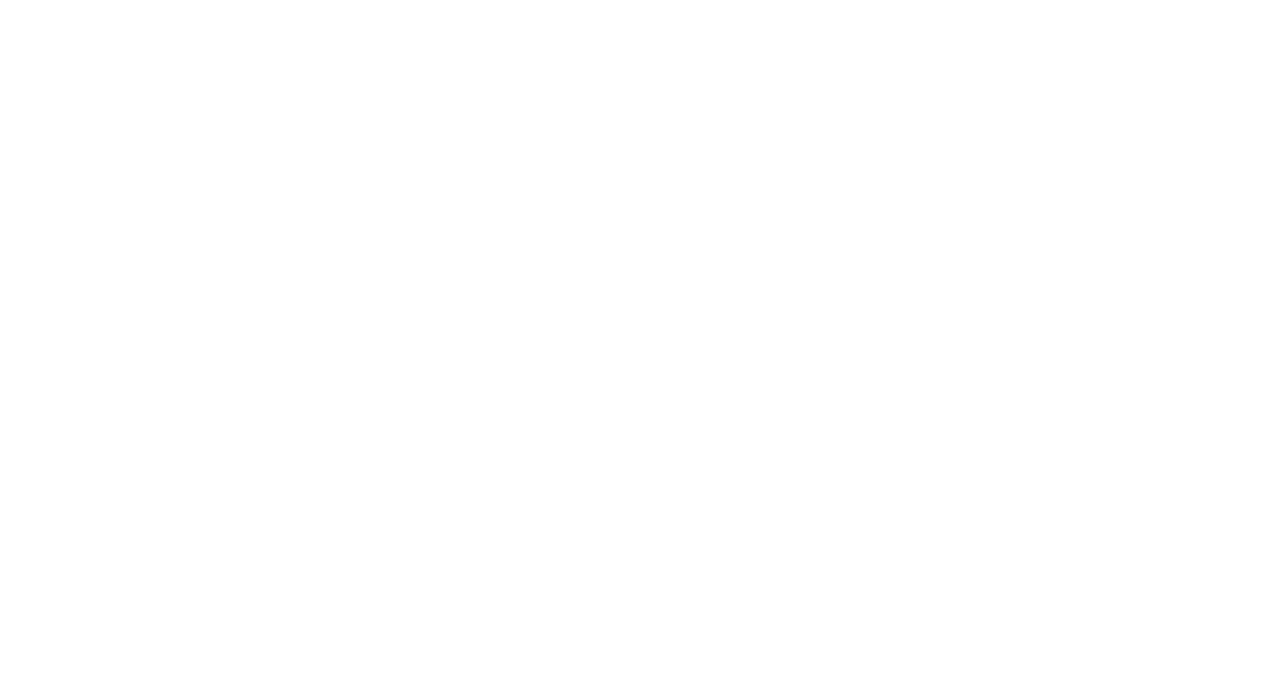
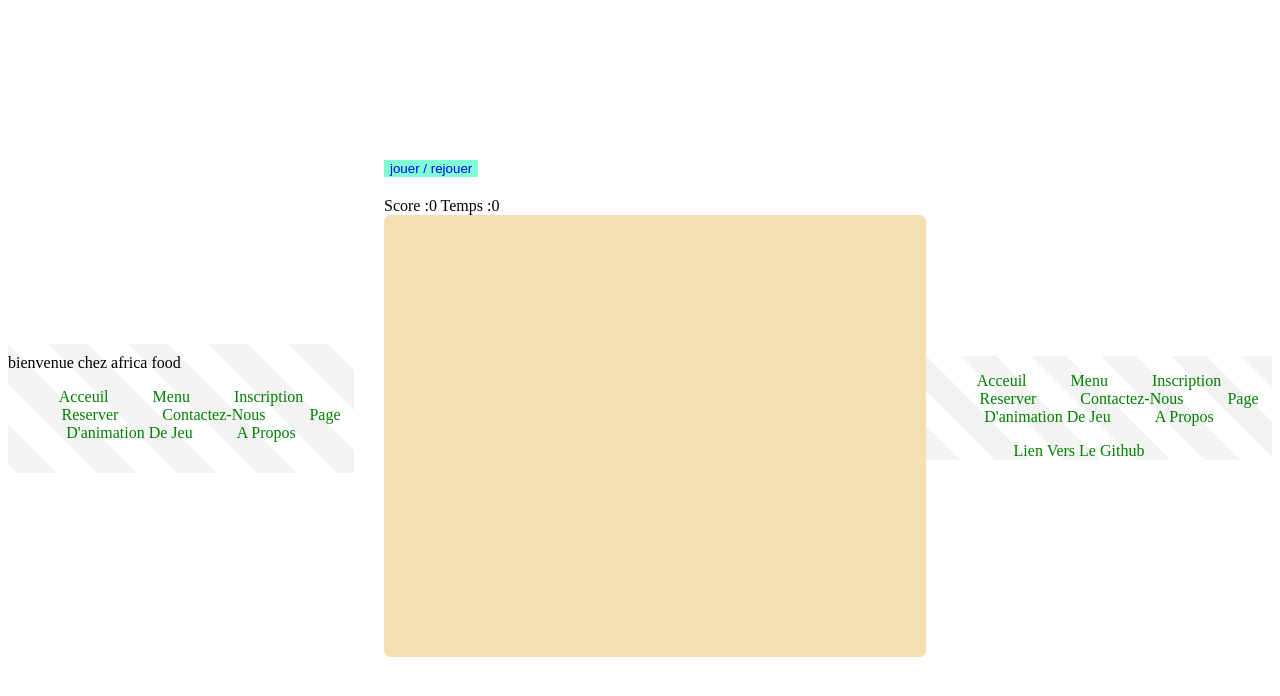
Before and after one commit to Salihou18/ProjetIntroWebCitePart2, a plain HTML site: page prog/pagedanimation.html in a window 1280 px wide. Drawn offline with Linux system fonts and the light colour scheme.

Commit message:
Animation Kenny

```diff
--- /dev/null
+++ b/JavaScript/animation.js
@@ -0,0 +1,45 @@
+//Selectionner les éléments html
+let container = document.querySelector('.container');
+let btn = document.querySelector('.btn_jeu');
+let scoreContainer = document.querySelector('.score');
+let tempsContainer = document.querySelector('.temps');
+
+btn.onclick=function()
+{
+    let score = 0;
+    let temps = 10;
+    container.innerHTML = "";
+
+    let interval = setInterval(function montreCible(){
+        //Creation de la cible
+        let Cible = document.createElement('img');
+        Cible.id="Cible";
+        Cible.src="../images/meatball.png"
+        container.appendChild(Cible);
+        Cible.style.top=Math.random() * (500-Cible.offsetHeight) + 'px';
+        Cible.style.left=Math.random() * (600-Cible.offsetWidth) + 'px';
+
+        //Faire disparaitre la cible
+        setTimeout(function(){
+            Cible.remove();
+        },2000)
+
+        //Lorsque l'on clique sur la cible
+    Cible.onclick=function(){
+        score +=1;
+        Cible.style.display= 'none'
+    }
+    temps -=1;
+
+    //Afficher les infos
+    scoreContainer.innerHTML = `Score : ${score}`
+    tempsContainer.innerHTML = `Temps : ${temps}`
+
+    //Lorsque le temps est écoulé
+    if(temps ==0)
+    {
+        clearInterval(interval);
+        container.innerHTML = "Le jeu est finis"
+    }
+    }, 1000);
+}
--- a/prog/pagedanimation.html
+++ b/prog/pagedanimation.html
@@ -0,0 +1,67 @@
+<!DOCTYPE html>
+<html lang="en">
+<head>
+    <meta charset="UTF-8">
+    <meta name="viewport" content="width=device-width, initial-scale=1.0">
+    <title>Document</title>
+    <link rel="stylesheet" href="../styles/StyleAnimation.css">
+</head>
+<header>
+    <div>
+        <div id="nom-Restau">bienvenue chez africa food</div>
+        <nav>
+            <ul id="hautdepage">
+                <!-- <li><a href="apropos.html">A Propos</a></li> -->
+                <li><a href="index.html">Acceuil</a></li>
+                <li><a href="menu.html">Menu</a></li>
+                <li><a href="inscription.html">Inscription</a></li>
+                <li><a href="reserver.html">Reserver</a></li>
+                <li><a href="contact.html">Contactez-nous</a></li>
+                <li><a href="pagedanimation.html">page d'animation de jeu</a></li>
+                <li><a href="apropos.html">A propos</a></li>
+
+            </ul>
+        </nav>
+    </div>
+</header>
+
+<body>
+    <div class="jeu">
+
+        <button class="btn_jeu">jouer / rejouer </button>
+
+        <div class="jeu_info">
+            <span class="score">Score :0</span>
+            <span class="temps">Temps :0</span>
+         </div>
+
+         <div class="container"></div>
+
+        </div>
+<script src="../JavaScript/animation.js"></script>
+
+<footer>
+    <div>
+        <nav>
+            <ul id="hautdepage">
+
+                <li><a href="index.html">Acceuil</a></li>
+                <li><a href="menu.html">Menu</a></li>
+                <li><a href="inscription.html">Inscription</a></li>
+                <li><a href="reserver.html">Reserver</a></li>
+                <li><a href="contact.html">Contactez-nous</a></li>
+                <li><a href="pagedanimation.html">page d'animation de jeu</a></li>
+                <li><a href="apropos.html">A propos</a></li>
+
+
+            </ul>
+        </nav>
+    </div>
+    <div id="liengit">
+        <li><a href="https://github.com/Salihou18/ProjetIntroProgWebCite.git">Lien vers le Github</a></li>
+    </div>
+
+</footer>
+
+</body>
+</html>
--- /dev/null
+++ b/styles/StyleAnimation.css
@@ -0,0 +1,99 @@
+
+header{
+    width: 100% ;
+    background-color: black;
+    margin-right: 30px;
+    padding-bottom: 15px;
+    margin-top: 10px;
+    margin-bottom: 10px;
+    padding-top: 10px;
+    background: linear-gradient(45deg, #ffffff 25%, #f3f3f3 25%, #f3f3f3 50%, #ffffff 50%, #ffffff 75%, #f3f3f3 75%, #f3f3f3);
+    background-size: 80px 80px; /* Taille du motif */
+
+}
+
+li{
+    list-style:none;
+    display: inline;
+    margin-right: 40px
+
+}
+a{
+    text-decoration: none;
+    text-transform: capitalize;
+    color: green;
+
+}
+
+#hautdepage{
+    text-align: center;
+
+}
+
+body
+{
+    display: flex;
+    align-items: center;
+    justify-content: center;
+    height: 100vh;
+    background-position: center;
+    background-size: cover;
+}
+
+.jeu_infos
+{
+    display: flex;
+    justify-content: space-between;
+    margin-bottom: 20px;
+}
+
+.container
+{
+    height: 400px;
+    width: 500px;
+    border:1PX solid wheat;
+    cursor: crosshair;
+    position: relative;
+    padding: 20px;
+    display: flex;
+    align-items: center;
+    justify-content: center;
+    background-color: wheat;
+    box-shadow: 0 0 5px rgba(0,0,0,0 );
+    border-radius: 6px;
+    overflow: hidden;
+}
+
+#Cible
+{
+    height: 60px;
+    width: 60px;
+    position: absolute;
+    transition: 0.25s;
+    animation: animeCible 10s infinite;
+}
+
+button
+{
+    padding: 10ps 20px;
+    margin-bottom: 20px;
+    background-color: aquamarine;
+    border: 0;
+    color: blue;
+    cursor: pointer;
+}
+
+footer{
+    width: 100% ;
+    background-color: black;
+    background: linear-gradient(45deg, #ffffff 25%, #f3f3f3 25%, #f3f3f3 50%, #ffffff 50%, #ffffff 75%, #f3f3f3 75%, #f3f3f3);
+    background-size: 70px 70px; /* Taille du motif */
+    text-align: center;
+}
+
+@keyframes animeCible
+{
+    to {
+        transform:translate(-200px) rotate(90deg);
+    }
+}
```
Also changed, not shown: styles/reserver.css (+21 -1 lines), images/meatball.png (added).
